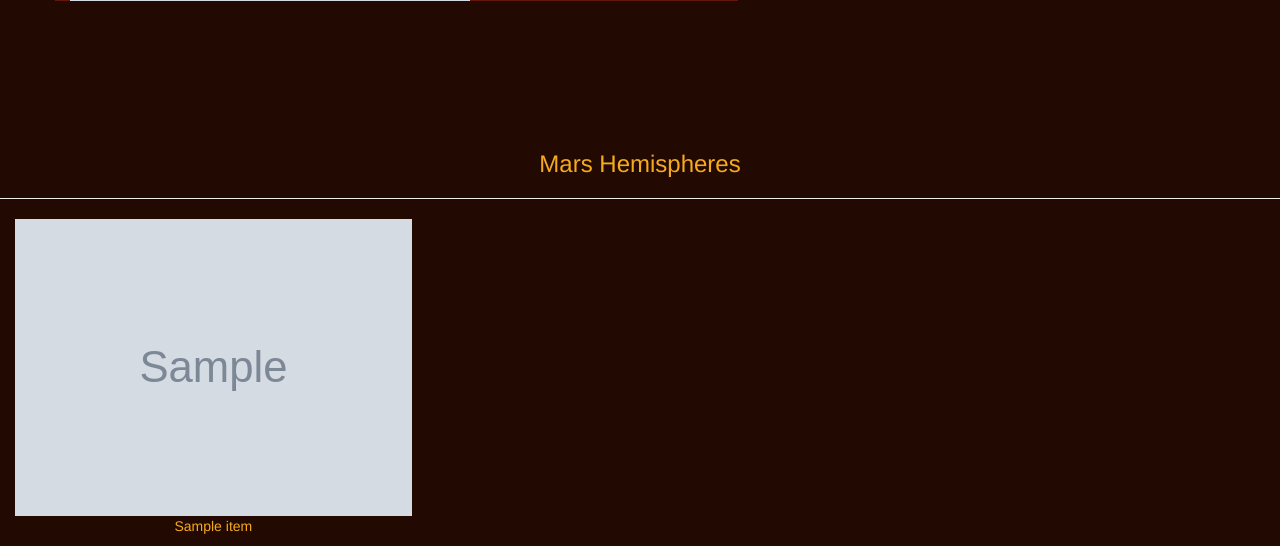
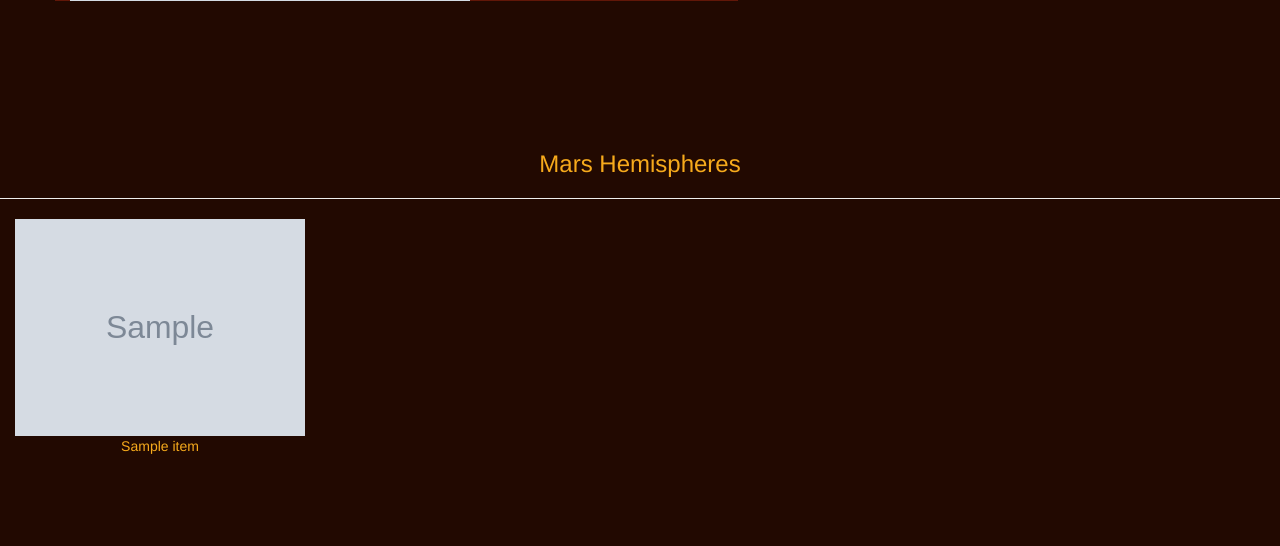
Before and after one commit to CoreyGaunt/Web-Scraping-Challenge, a Flask app: page / in a window 1280 px wide. Shown: the part 948-1494 px from the top of the page. After the commit the page ends 1402 px from the top, so only its background shows below. Run offline with Flask 2, Linux system fonts and the light colour scheme; grey boxes marked "Sample" are stand-in pictures; a database or web service that is not in the repository returns one stand-in record (values such as "Sample title"); some libraries are stand-ins or nearby versions.

Commit message:
last test

```diff
--- a/Missions_to_Mars/templates/index.html
+++ b/Missions_to_Mars/templates/index.html
@@ -55,7 +55,7 @@
     <h3 style="padding-top: 50px; margin-top: 100px; text-align: center;">Mars Hemispheres</h3>
         <div class="card-deck">
             <hr>
-            <div class="col-md-8" style="margin: auto;">
+            <div class="col-md-6" style="margin: auto;">
                 <div class="row">
                     {% for item in mars.hemispheres %}
                     <div class="col-md-6"style="text-align:center;">
```
